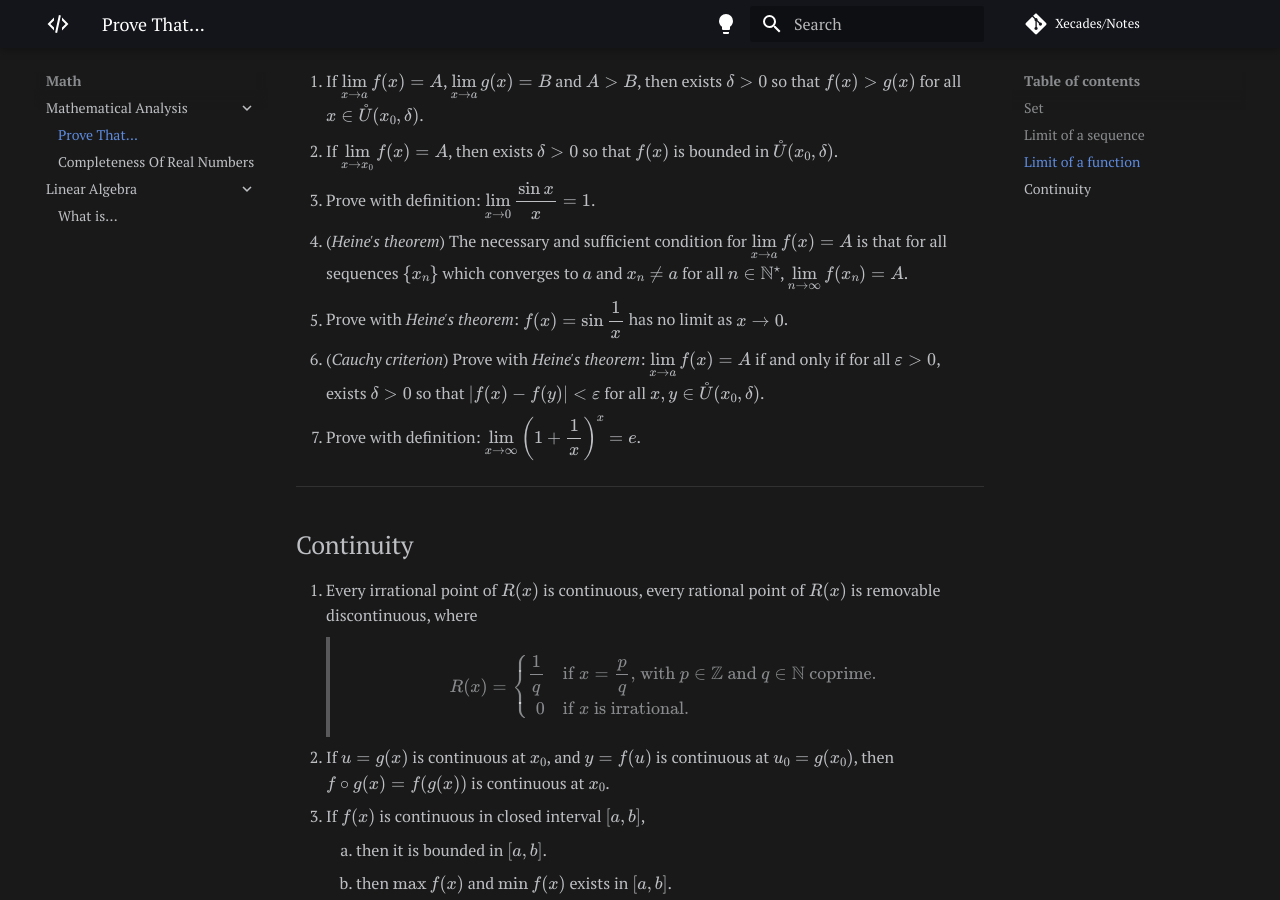
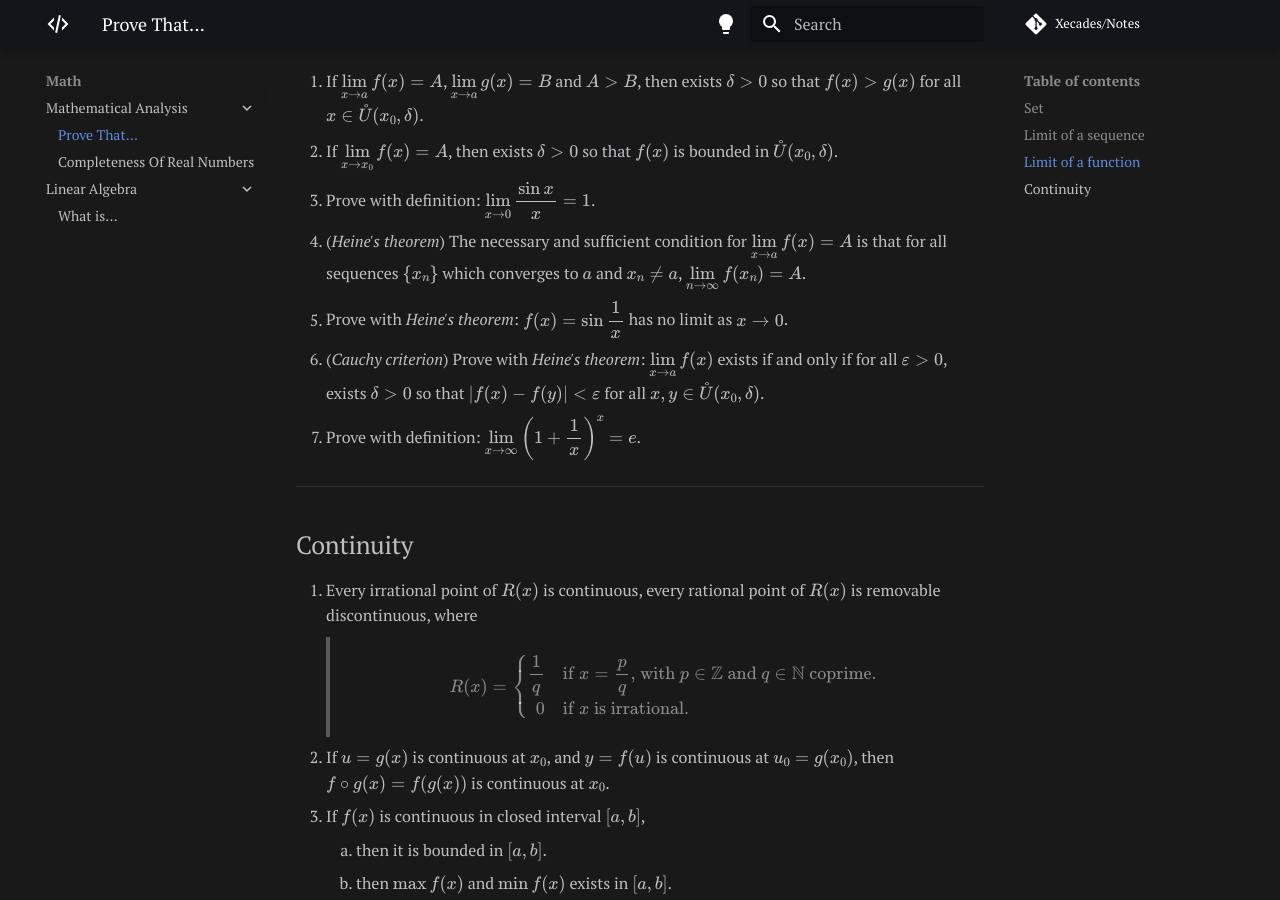
Before and after one commit to Xecades/Notes, an MkDocs documentation site: the page built from docs/math/ma/prove-that.md, in a window 1280 px wide and 900 px high, scrolled down 1418 px. Built offline with MkDocs 1.6.1 and Material for MkDocs 9.7.7, drawn with Linux system fonts in a browser that asks for light colours; comment, search, counter and statistics services are not loaded.

Commit message:
fix: math error

```diff
--- a/docs/math/ma/prove-that.md
+++ b/docs/math/ma/prove-that.md
@@ -40,9 +40,9 @@ Here are theorems and proofs that are essential in mathematical analysis. It wou
 1. If $\lim\limits_{x\to a}f(x)=A$, $\lim\limits_{x\to a}g(x)=B$ and $A>B$, then exists $\delta>0$ so that $f(x)>g(x)$ for all $x\in\mathring{U}(x_0, \delta)$.
 2. If $\lim\limits_{x\to x_0}f(x)=A$, then exists $\delta>0$ so that $f(x)$ is bounded in $\mathring{U}(x_0, \delta)$.
 3. Prove with definition: $\lim\limits_{x\to0}\dfrac{\sin x}{x} = 1$.
-4. (*Heine's theorem*) The necessary and sufficient condition for $\lim\limits_{x\to a}f(x)=A$ is that for all sequences $\{x_n\}$ which converges to $a$ and $x_n\neq a$ for all $n\in\mathbb{N}^\star$, $\lim\limits_{n\to\infty}f(x_n)=A$.
+4. (*Heine's theorem*) The necessary and sufficient condition for $\lim\limits_{x\to a}f(x)=A$ is that for all sequences $\{x_n\}$ which converges to $a$ and $x_n\neq a$, $\lim\limits_{n\to\infty}f(x_n)=A$.
 5. Prove with *Heine's theorem*: $f(x)=\sin\dfrac{1}{x}$ has no limit as $x\to0$.
-6. (*Cauchy criterion*) Prove with *Heine's theorem*: $\lim\limits_{x\to a}f(x)=A$ if and only if for all $\varepsilon>0$, exists $\delta>0$ so that $|f(x)-f(y)|<\varepsilon$ for all $x,y\in\mathring{U}(x_0, \delta)$.
+6. (*Cauchy criterion*) Prove with *Heine's theorem*: $\lim\limits_{x\to a}f(x)$ exists if and only if for all $\varepsilon>0$, exists $\delta>0$ so that $|f(x)-f(y)|<\varepsilon$ for all $x,y\in\mathring{U}(x_0, \delta)$.
 7. Prove with definition: $\lim\limits_{x\to\infty}\left(1+\dfrac{1}{x}\right)^x=e$.
 
 ---
```
